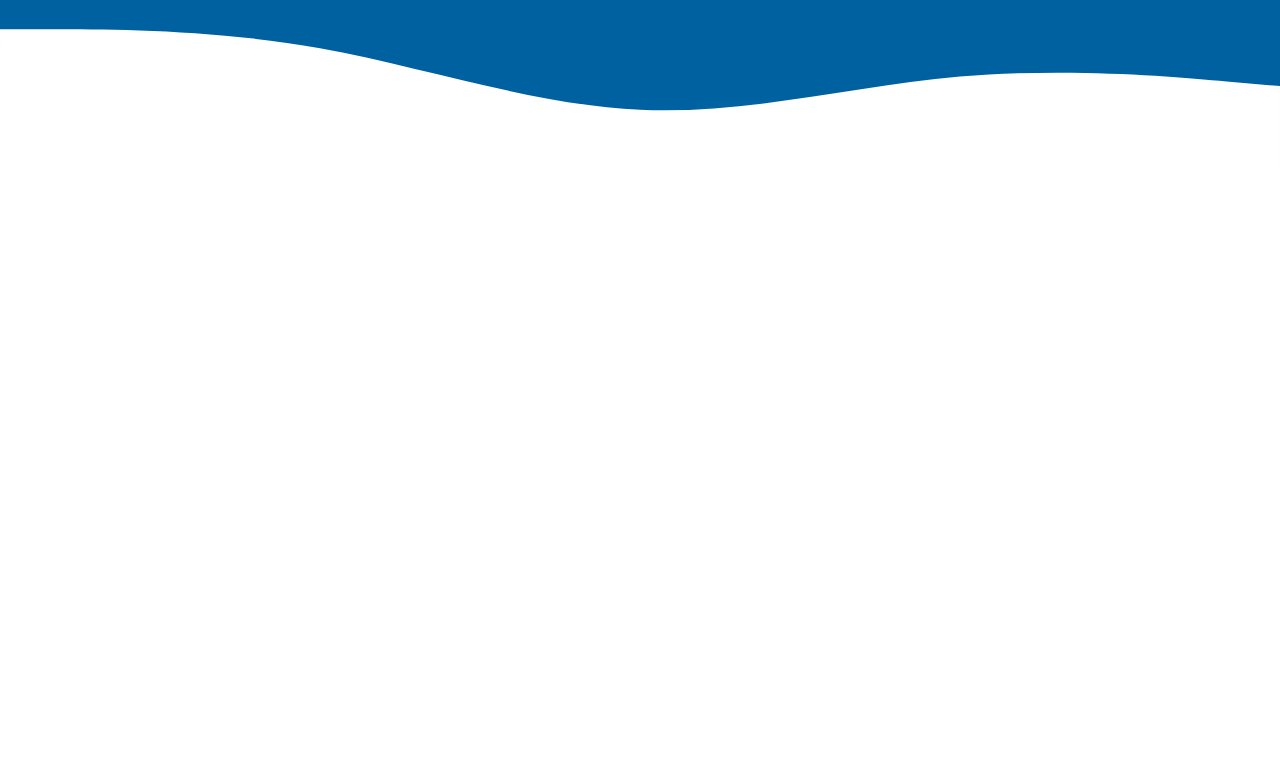
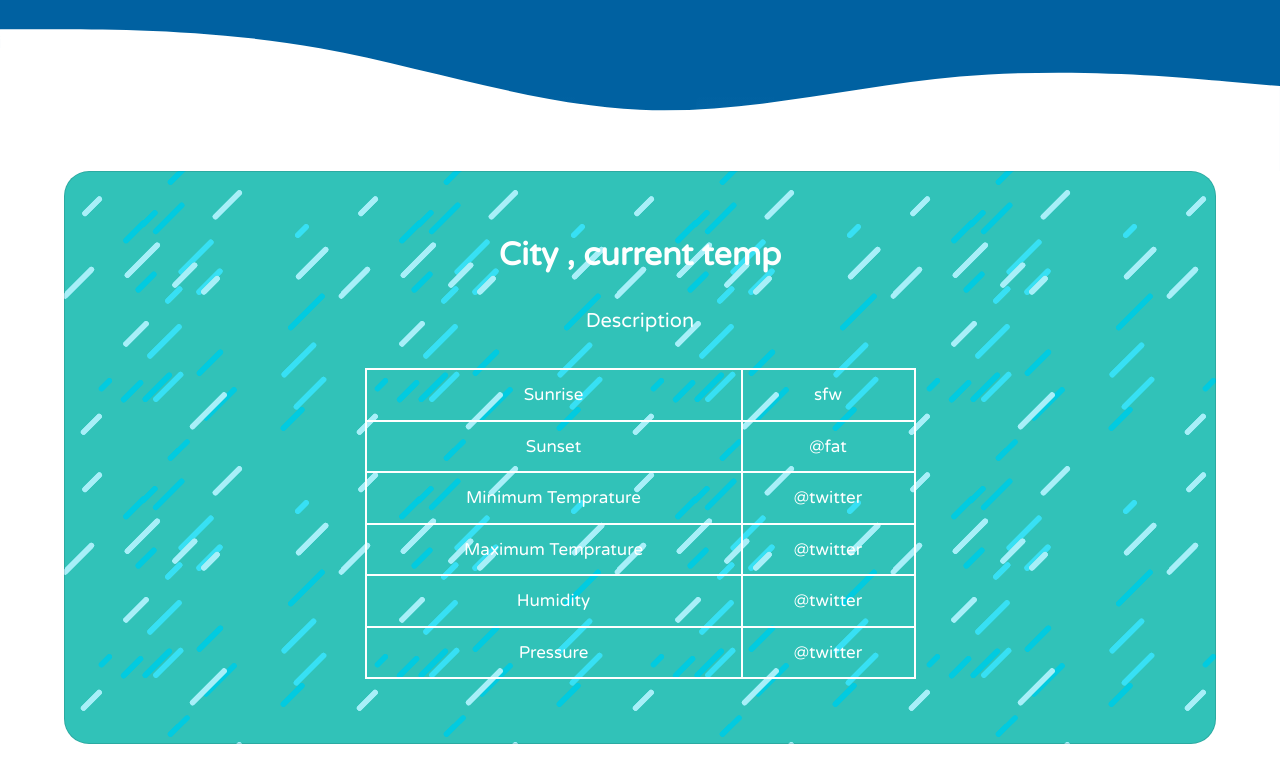
Before and after one commit to Debdatta123/WeatherApp, a React (Create React App) app: page / in a window 1280 px wide. Shown: the part 405-1188 px from the top of the page. Before the commit the page ends 800 px from the top, so only its background shows below. Built offline with nearby package versions, Linux system fonts and the light colour scheme.

Commit message:
mid section added

```diff
--- a/package.json
+++ b/package.json
@@ -10,6 +10,7 @@
   "dependencies": {
     "@material-ui/core": "4.10.0",
     "@material-ui/system": "4.9.14",
+    "create-react-class": "^15.6.3",
     "react": "16.12.0",
     "react-dom": "16.12.0",
     "react-scripts": "^3.4.1"
--- a/public/index.html
+++ b/public/index.html
@@ -4,6 +4,10 @@
     <title>React Weather App</title>
     <link
       href="https://fonts.googleapis.com/css2?family=Varela+Round&display=swap"
+      rel="stylesheet"
+    />
+    <link
+      href="https://stackpath.bootstrapcdn.com/bootstrap/4.5.0/css/bootstrap.min.css"
       rel="stylesheet"
     />
     <link rel="stylesheet" href="styles.css" />
--- a/public/styles.css
+++ b/public/styles.css
@@ -98,6 +98,8 @@ text-align: center;
     .b1:hover{
       border-radius: 0 45px 0 45px;
       background-position: 100% 50%;
+      text-decoration: none;
+      color:white;
     }
     .i2{
       font-family:   "Varela Round", sans-serif;
@@ -111,10 +113,10 @@ text-align: center;
       text-transform: uppercase;
       text-decoration: none;
       text-align: center;
-      background-image: linear-gradient(-45deg,rgb(162, 11, 207),#f712d8,rgb(162, 11, 207));
+      background-image: linear-gradient(-45deg,rgb(162, 11, 207),#ff00dd,rgb(162, 11, 207));
       border-radius: 45px 0 45px 0;
-      transition: all ease 0.7s;
-      background-size: 400% 400%;
+      transition: all ease 0.5s;
+      background-size: 200% 200%;
       background-position: 0 0;
       border: none;
       position: relative;
@@ -125,3 +127,41 @@ text-align: center;
       border-radius: 0 45px 0 45px;
       background-position: 100% 50%;
     }
+
+    .jb{
+      background: url(w1.gif);
+      width:90%;
+      position: relative;
+      left:5%;
+      overflow: hidden;
+      margin: 0;
+      margin-bottom: 3rem;
+      padding:0;
+      font-family: "Varela Round", sans-serif;
+      border-radius: 25px;
+    }
+
+    .para{
+      font-size: 20px ;
+      position: relative;
+      bottom: 1rem;
+    }
+
+   table {
+     width:50% !important;
+      margin: auto;
+
+   }
+   table td{
+     color: white;
+     font-size: 17px ;
+   }
+   table.table-bordered{
+    border:2px solid white;
+
+
+  }
+
+table.table-bordered > tbody > tr > td{
+    border:2px solid white;
+}
--- a/src/components/App.jsx
+++ b/src/components/App.jsx
@@ -1,9 +1,32 @@
 import React from "react";
 import Topsection from "./Topsection";
-export default function App() {
-  return (
-    <div>
-      <Topsection />
-    </div>
-  );
+import Midsection from "./Midsection";
+
+// var createReactClass = require('create-react-class');
+
+const API_key="9af22302fcc9e61a4f1b320749b26244"
+class App extends React.Component{
+// constructor(){
+//   super();
+//   this.state={};
+//   this.getWeather();
+// }
+
+getWeather=async () =>{
+  const api_call=await fetch('https://samples.openweathermap.org/data/2.5/weather?q=London,uk&appid=70f846b34231239ba4dd4fc5f0e0fe8d');
+  const response=await api_call.json();
+  console.log(response);
 }
+
+render(){
+return(
+  <div>
+  <Topsection />
+  <Midsection />
+</div>
+);
+}
+}
+
+
+export default App;
--- /dev/null
+++ b/src/components/Midsection.jsx
@@ -0,0 +1,46 @@
+import React from "react";
+
+
+function Midsection() {
+    return(
+<div className="jumbotron card card-image jb">
+<div className="text-white text-center py-5 px-4">
+  <div>
+    <h2 className="card-title h1-responsive pt-3 mb-5 font-bold"><strong>City , current temp</strong></h2>
+    <p className="para">Description</p>
+
+    <table className="table table-bordered">
+  <tbody>
+    <tr>
+      <td >Sunrise</td>
+      <td>sfw</td>
+    </tr>
+    <tr>
+      <td>Sunset</td>
+      <td>@fat</td>
+    </tr>
+    <tr>
+      <td>Minimum Temprature</td>
+      <td>@twitter</td>
+    </tr>
+    <tr>
+      <td>Maximum Temprature</td>
+      <td>@twitter</td>
+    </tr>
+    <tr>
+      <td>Humidity</td>
+      <td>@twitter</td>
+    </tr>
+    <tr>
+      <td>Pressure</td>
+      <td>@twitter</td>
+    </tr>
+  </tbody>
+</table>
+  </div>
+</div>
+</div>
+);
+}
+
+export default Midsection;
--- a/src/components/Topsection.jsx
+++ b/src/components/Topsection.jsx
@@ -34,6 +34,7 @@ function Topsection() {
         />
       </svg>
     </div>
+
   );
 }
 
```
Also changed, not shown: src/index.js (line endings or trailing spaces), 1 other file (tests, documents, lock files or other folders).
